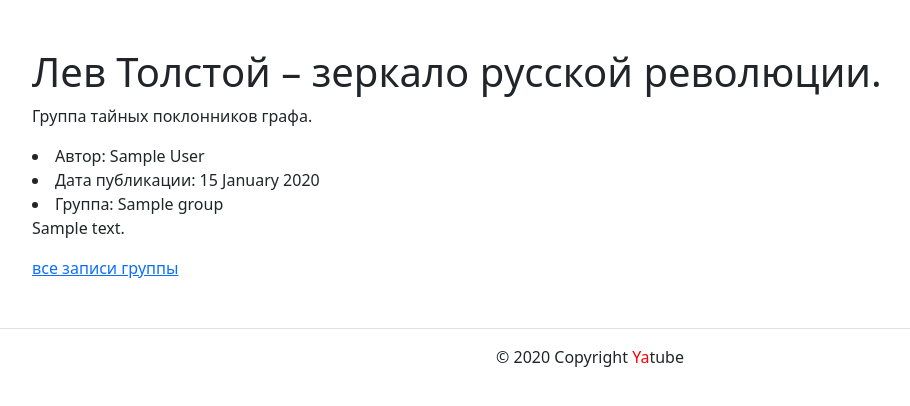
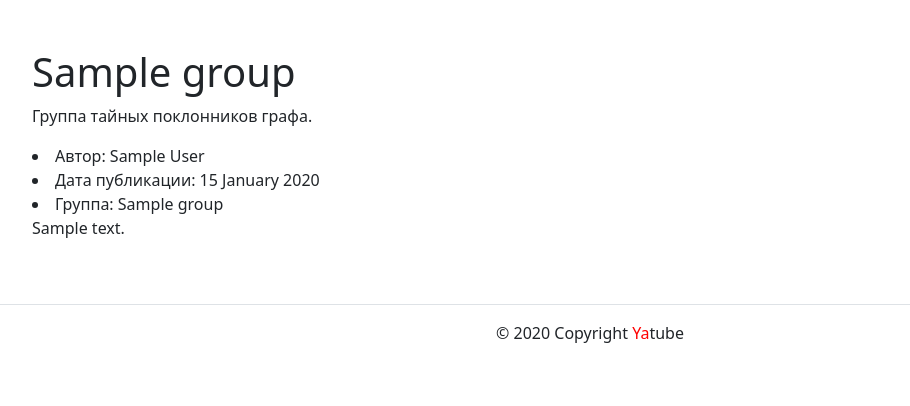
Before and after one commit to max158crew/yatube_project, a Django app: a page that uses yatube/templates/base.html in a window 1280 px wide. Shown: the part 56-462 px from the top of the page, without its empty margins (50-960 px from the left). Run offline with Django 3.2, Linux system fonts and the light colour scheme; tables that the repository leaves empty hold one stand-in row (values such as "Sample post"); some libraries are stand-ins or nearby versions.

Commit message:
added title for index.html and group_list.html

```diff
--- a/yatube/posts/urls.py
+++ b/yatube/posts/urls.py
@@ -6,6 +6,6 @@ app_name = 'posts'
 
 urlpatterns = [
     path('', views.index, name='index'),
-    path('group/<slug>', views.group_posts, name='group_posts'),
+    path('group/<slug>', views.group_posts, name='group_list'),
     path('group/<slug:slug>/', views.group_post_detail)
 ]
--- a/yatube/posts/views.py
+++ b/yatube/posts/views.py
@@ -3,23 +3,13 @@ from django.shortcuts import render, get_object_or_404
 from .models import Post, Group
 
 def index(request):
-    # Одна строка вместо тысячи слов на SQL:
-    # в переменную posts будет сохранена выборка из 10 объектов модели Post,
-    # отсортированных по полю pub_date по убыванию (от больших значений к меньшим)
     posts = Post.objects.order_by('-pub_date')[:10]
-    # В словаре context отправляем информацию в шаблон
+    title = 'Последние обновления на сайте'
     context = {
         'posts': posts,
+        'title': title,
     }
     return render(request, 'posts/index.html', context)
-
-# def index(request):
-#     template = 'posts/index.html'
-#     title = 'Это главная страница проекта Yatube'
-#     context = {
-#         'title': title,
-#     }
-#     return render(request, template, context)
 
 def group_posts(request, slug):
     # Функция get_object_or_404 получает по заданным критериям объект
@@ -35,6 +25,7 @@ def group_posts(request, slug):
     context = {
         'group': group,
         'posts': posts,
+        'title': slug,
     }
     return render(request, 'posts/group_list.html', context)
 
--- a/yatube/templates/base.html
+++ b/yatube/templates/base.html
@@ -15,7 +15,9 @@
     {% load static %}
     <link rel="stylesheet" href="{% static 'css/bootstrap.min.css' %}">
     <title>
-      {% block title %} {% endblock %}
+      {% block title %}
+
+      {% endblock %}
     </title>
   </head>
   <body>
--- a/yatube/templates/posts/group_list.html
+++ b/yatube/templates/posts/group_list.html
@@ -1,10 +1,12 @@
 {% extends 'base.html' %}
-{% block title %}{{title}}{% endblock %}}
+{% block title %}
+   Записи сообществаadd {{title}}
+{% endblock %}}
 {% block content %}
     <main>
       <!-- класс py-5 создает отступы сверху и снизу блока -->
       <div class="container py-5">
-        <h1>Лев Толстой – зеркало русской революции.</h1>
+        <h1>{{ group }}</h1>
         <p>
           Группа тайных поклонников графа.
         </p>
@@ -19,7 +21,6 @@
                     Группа: {{ group }}
               </li>
               <p>{{ post.text }}</p>
-             <a href="">все записи группы</a>
              {% if not forloop.last %}<hr>{% endif %}
           {% endfor %}
 
--- a/yatube/templates/posts/index.html
+++ b/yatube/templates/posts/index.html
@@ -1,5 +1,7 @@
 {% extends 'base.html' %}
-{% block title %}{{title}}{% endblock %}}
+{% block title %}
+    {{title}}
+{% endblock %}}
 {% block content %}
     <main>
       <!-- класс py-5 создает отступы сверху и снизу блока -->
@@ -16,7 +18,7 @@
               </li>
               <p>{{ post.text }}</p>
              {% if post.group %}
-                <a href="{% url 'posts:group_posts' post.group.slug %}">все записи группы</a>
+                <a href="{% url 'posts:group_list' post.group.slug %}">все записи группы</a>
              {% endif %}
              {% if not forloop.last %}<hr>{% endif %}
           {% endfor %}
```
